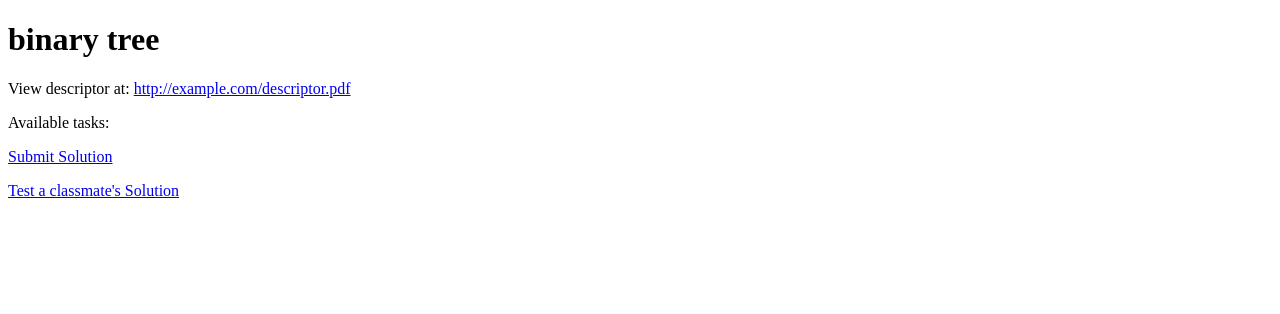
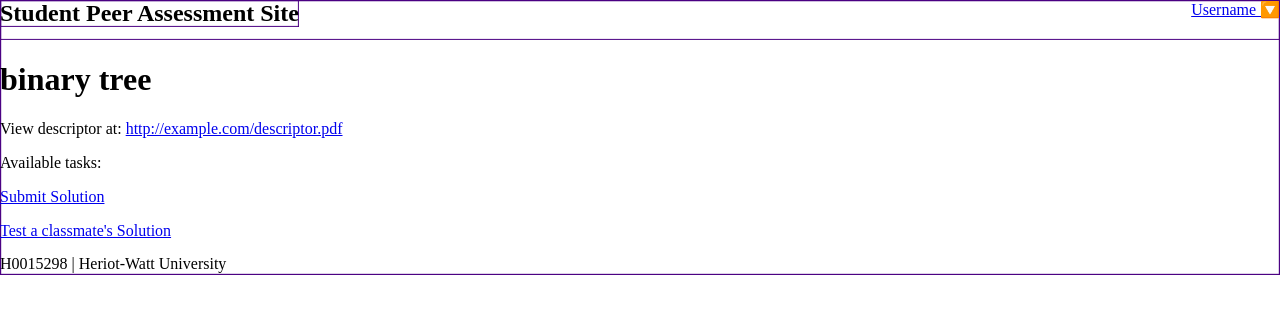
Before and after one commit to LonMcGregor/DissertationProject, a Django app: page /student/cw/1 in a window 1280 px wide. Shown: the top 314 px of the page. Run offline with Django 3.2, Linux system fonts and the light colour scheme; a user stored in the database is signed in.

Commit message:
Use static serve and template ineritance

```diff
--- a/patool/patool/settings.py
+++ b/patool/patool/settings.py
@@ -131,3 +131,7 @@ USE_TZ = True
 # https://docs.djangoproject.com/en/1.10/howto/static-files/
 
 STATIC_URL = '/static/'
+STATIC_ROOT = 'C:/Users/lonm/AppData/local/tmp/patool/static'
+
+MEDIA_URL = '/uploads/'
+MEDIA_ROOT = 'C:/Users/lonm/AppData/local/tmp/patool/uploads'
--- a/patool/patool/urls.py
+++ b/patool/patool/urls.py
@@ -15,9 +15,15 @@ Including another URLconf
 """
 from django.conf.urls import include, url
 from django.contrib import admin
+from django.conf import settings
+from django.conf.urls.static import static
 
 urlpatterns = [
     url(r'^admin/', admin.site.urls),
     url(r'^student/', include('student.urls')),
     url('', include('django.contrib.auth.urls')),
-]
+] + static(
+        settings.STATIC_URL, document_root=settings.STATIC_ROOT
+    ) + static(
+        settings.MEDIA_URL, document_root=settings.MEDIA_ROOT
+    )
--- a/patool/student/models.py
+++ b/patool/student/models.py
@@ -3,7 +3,7 @@ from django.contrib.auth.models import User
 
 
 def upload_directory_path(cw, dev, type, filename):
-    return 'user_content/%s/%s/%s/%s' % (cw, dev, type, filename)
+    return 'uploads/%s/%s/%s/%s' % (cw, dev, type, filename)
 
 
 def solution_directory_path(instance, filename):
--- /dev/null
+++ b/patool/student/static/student/css/main.css
@@ -0,0 +1,30 @@
+html, body{
+    padding: 0;
+    margin: 0;
+}
+
+nav {
+    width: 100%;
+    height: 40px;
+    margin-bottom: 15px;
+}
+
+nav h1 {
+    float: left;
+    margin: 0;
+}
+
+nav div {
+    float: right;
+}
+
+footer{
+    margin-top: 15px;
+    width: 100%;
+    height: 20px;
+}
+
+
+*:hover {
+    box-shadow: inset indigo 0 0 1px 1px;
+}
--- /dev/null
+++ b/patool/templates/student/base.html
@@ -0,0 +1,26 @@
+{% load static %}
+<!DOCTYPE html>
+<html lang="en">
+<head>
+    <meta charset="UTF-8">
+    <link rel="stylesheet" type="text/css" href="{%  static "student/css/main.css" %}" />
+    <title>{% block title %}TITLE NOT SET{% endblock %}</title>
+</head>
+<body>
+    {% block header %}
+        <nav>
+            <h1>Student Peer Assessment Site</h1>
+            <div id="userMenu"><a href="#userMenu">Username 🔽</a></div>
+        </nav>
+    {% endblock %}
+    <main>
+        {% block content %}
+            No content. Click here to go back to homepage:
+            <a href="/student">Homepage</a>
+        {% endblock %}
+    </main>
+    {% block footer %}
+        <footer>H0015298 | Heriot-Watt University</footer>
+    {% endblock %}
+</body>
+</html>
--- a/patool/templates/student/detail_coursework.html
+++ b/patool/templates/student/detail_coursework.html
@@ -1,10 +1,6 @@
-<!DOCTYPE html>
-<html lang="en">
-<head>
-    <meta charset="UTF-8">
-    <title>Detail Coursework</title>
-</head>
-<body>
+{% extends "student/base.html" %}
+{% block title %}Detail Coursework{% endblock %}
+{% block content %}
     <h1>{{ name }}</h1>
     <p>View descriptor at: <a href="{{ descript }}">{{ descript }}</a></p>
     <p>Available tasks:</p>
@@ -19,6 +15,4 @@
         {% else %}
         <a href="/student/cw/{{ cwid }}/test">Test a classmate's Solution</a>
     {% endif %}
-
-</body>
-</html>
+{% endblock %}
--- a/patool/templates/student/index.html
+++ b/patool/templates/student/index.html
@@ -1,4 +1,7 @@
-<h1>This is the student page for the PATool</h1>
+{% extends "student/base.html" %}
+{% block title %}Student Homepage{% endblock %}
+{% block content %}
 <p>You are currently logged in as: <em>{{ request.user }}</em></p>
 <a href="{% url 'logout' %}">logout</a>
 <p> upload a file: </p>
+{% endblock %}
--- a/patool/templates/student/upload_solution.html
+++ b/patool/templates/student/upload_solution.html
@@ -1,3 +1,6 @@
+{% extends "student/base.html" %}
+{% block title %}Upload Solution{% endblock %}
+{% block content %}
 {% if is_upload %}
     <h1>The file has been uploaded successfully:</h1>
     <h2>{{ filename }}</h2>
@@ -7,3 +10,4 @@
     select solution for {{ cw }}: <input type="file" name="chosenfile">
     <input type="submit">
 </form>
+{% endblock %}
```
Also changed, not shown: patool/student/static/student/js/notify.js (added, +35 -0 lines), patool/templates/student/choose_coursework.html (+4 -9 lines), patool/templates/student/pushtest.html (+6 -40 lines).
